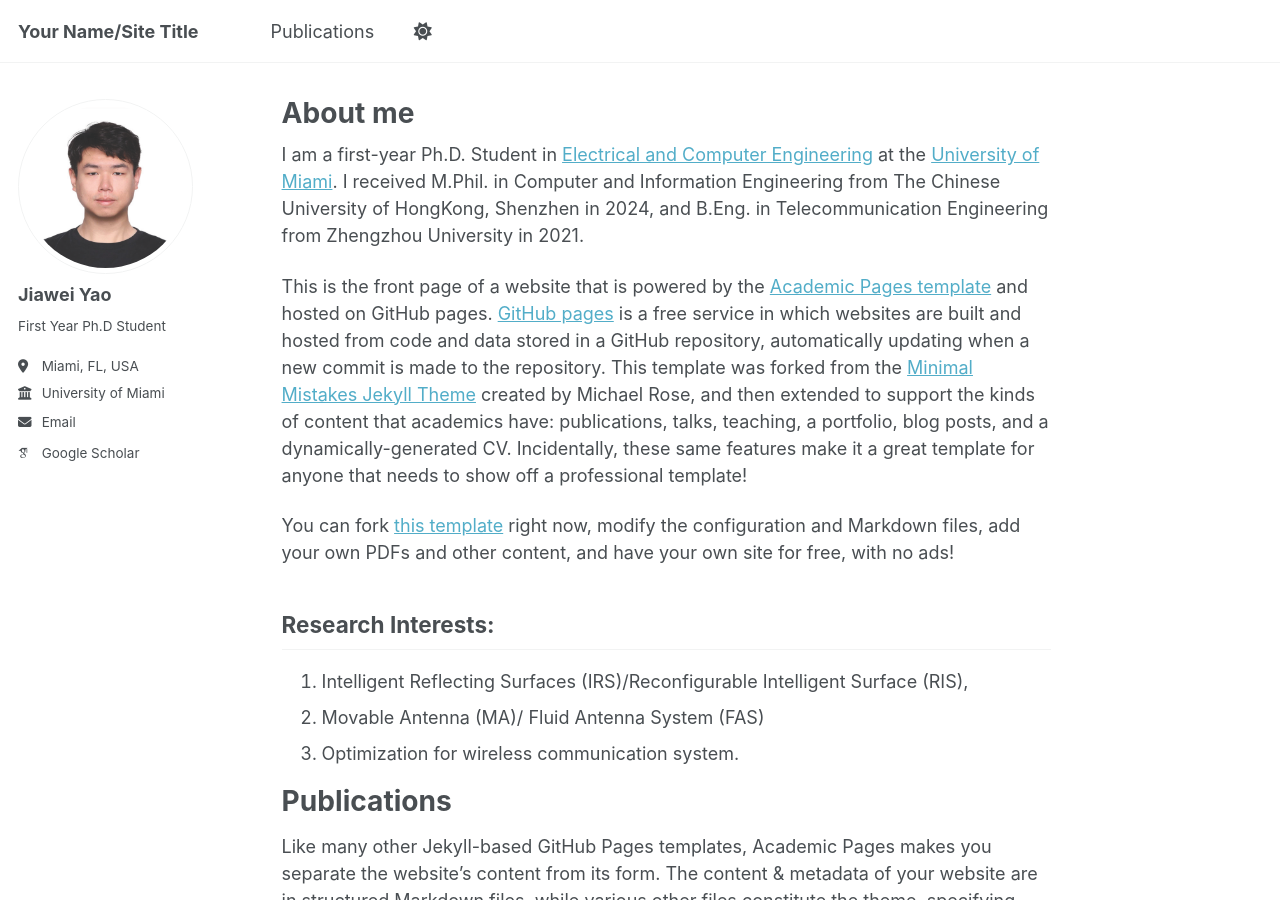
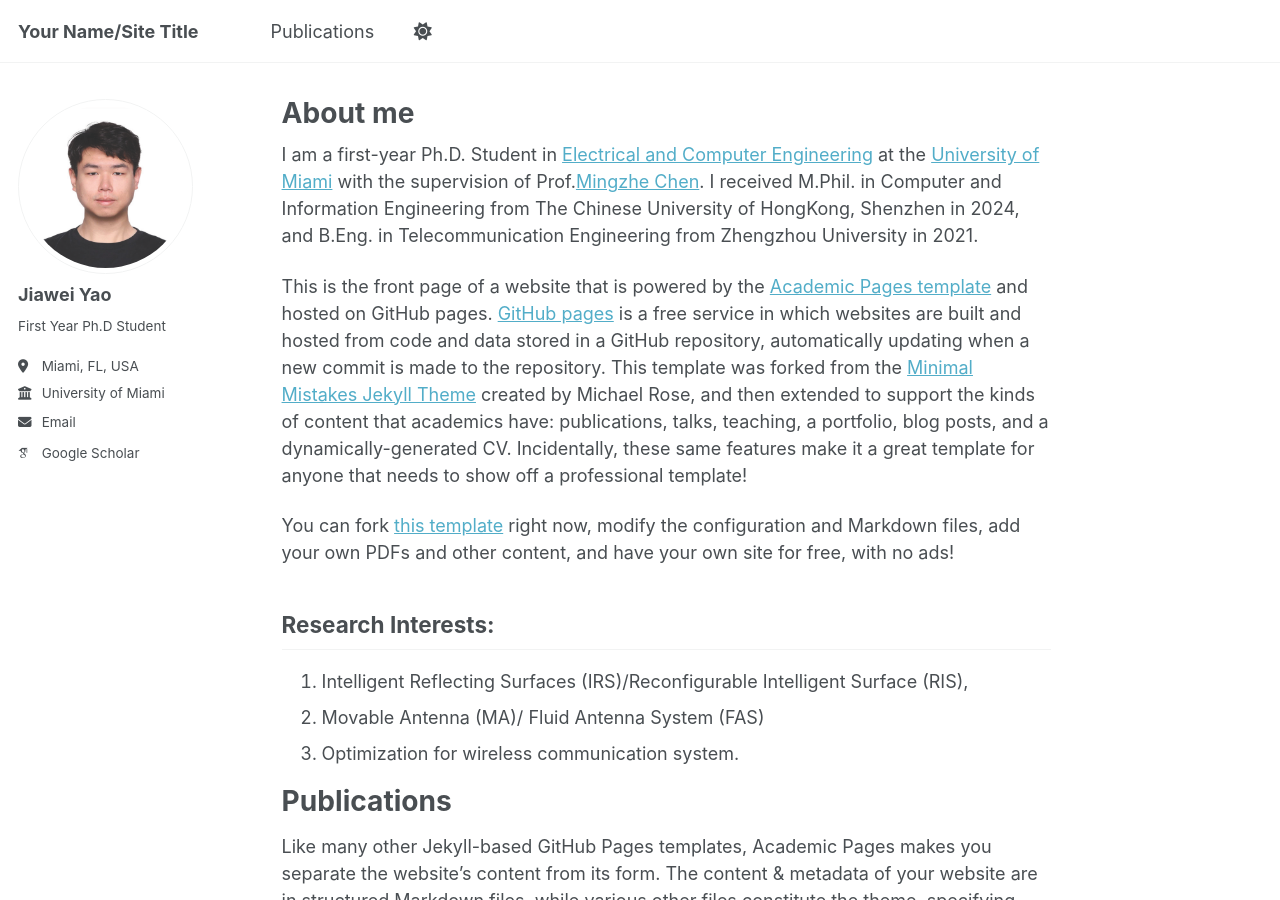
Before and after one commit to Mercuryyjw/Mercuryyjw.github.io, a Jekyll site: the page built from _pages/about.md, in a window 1280 px wide and 900 px high. Built offline with Jekyll 4.4.1, drawn with Linux system fonts in a browser that asks for light colours; some web fonts are replaced; a script that is not in the unit is left out.

Commit message:
Update about.md

```diff
--- a/_pages/about.md
+++ b/_pages/about.md
@@ -7,7 +7,7 @@ redirect_from:
   - /about.html
 ---
 
-I am a first-year Ph.D. Student in [Electrical and Computer Engineering](https://ece.coe.miami.edu/index.html) at the [University of Miami](https://welcome.miami.edu/). I received M.Phil. in Computer and Information Engineering from The Chinese University of HongKong, Shenzhen in 2024, and B.Eng. in Telecommunication Engineering from Zhengzhou University in 2021.
+I am a first-year Ph.D. Student in [Electrical and Computer Engineering](https://ece.coe.miami.edu/index.html) at the [University of Miami](https://welcome.miami.edu/) with the supervision of Prof.[Mingzhe Chen](https://winslab.us/). I received M.Phil. in Computer and Information Engineering from The Chinese University of HongKong, Shenzhen in 2024, and B.Eng. in Telecommunication Engineering from Zhengzhou University in 2021.
 
 This is the front page of a website that is powered by the [Academic Pages template](https://github.com/academicpages/academicpages.github.io) and hosted on GitHub pages. [GitHub pages](https://pages.github.com) is a free service in which websites are built and hosted from code and data stored in a GitHub repository, automatically updating when a new commit is made to the repository. This template was forked from the [Minimal Mistakes Jekyll Theme](https://mmistakes.github.io/minimal-mistakes/) created by Michael Rose, and then extended to support the kinds of content that academics have: publications, talks, teaching, a portfolio, blog posts, and a dynamically-generated CV. Incidentally, these same features make it a great template for anyone that needs to show off a professional template!
 
```
